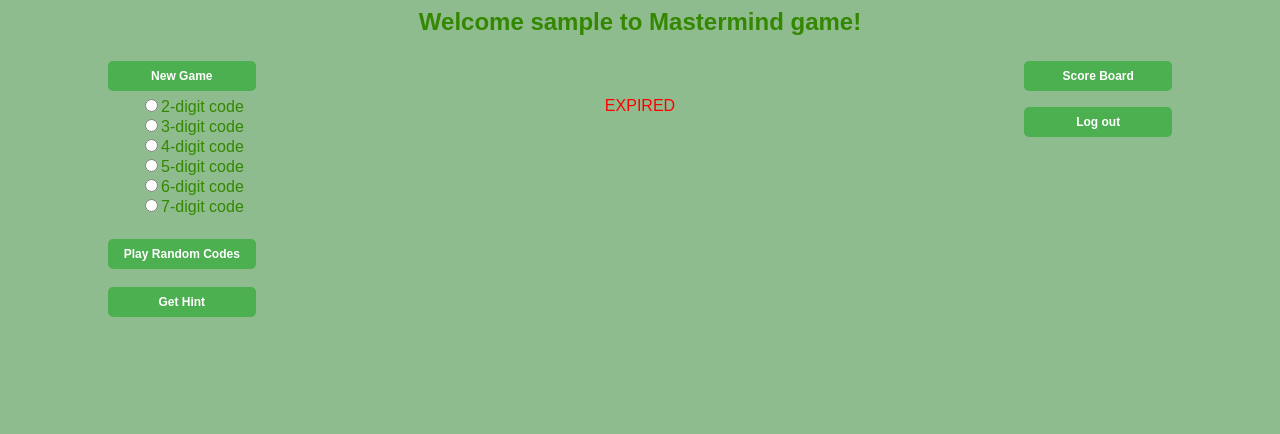
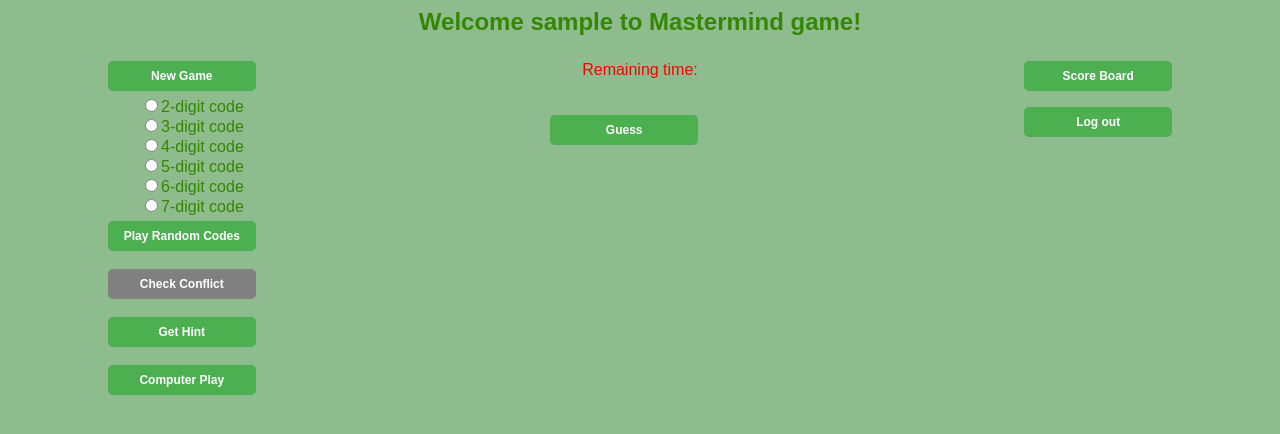
Before and after one commit to LilyLinhLan/mastermind, a Flask app: page /game/1 in a window 1280 px wide. Shown: the top 434 px of the page. Run offline with Flask 2, Linux system fonts and the light colour scheme; tables that the repository leaves empty hold one stand-in row (values such as "Sample post"); some libraries are stand-ins or nearby versions.

Commit message:
Implement two new features: check conflict for any guess and computer play in Javascript.

```diff
--- a/models/guess.py
+++ b/models/guess.py
@@ -14,11 +14,18 @@
     def new_guess(cls, gameid, guess_number, guess_value, secret_code):
         no_correct = 0
         no_partial_correct = 0
+        remaining_guess, remaining_result = [], []
         for index, value in enumerate(guess_value):
             if value == secret_code[index]:
                 no_correct += 1
-            elif value in secret_code:
-                no_partial_correct += 1
+            else:
+                remaining_guess.append(guess_value[index])
+                remaining_result.append(secret_code[index])
+        for value in remaining_guess:
+            if value in remaining_result:
+                no_partial_correct +=1
+                remaining_result.remove(value)
+
         guess = cls(gameid, guess_number, guess_value, no_correct, no_partial_correct)
         db.session.add(guess)
         db.session.commit()
--- a/static/css/style.css
+++ b/static/css/style.css
@@ -137,3 +137,7 @@
 .row-buttons {
     display: inline;
 }
+
+#guessbutton {
+    padding-left: 38%;
+}
--- a/static/js/game.js
+++ b/static/js/game.js
@@ -1,3 +1,66 @@
+var game = null;
+var current_guess = [];
+
+// Generate a next guess
+function nextGuess() {
+    var num_codes = gameSize();
+    var index = 0;
+    while (true) {
+        current_guess[index] += 1;
+        if (current_guess[index] < 8) {
+            break;
+        }
+        current_guess[index] = 0;
+        index += 1;
+        if (index >= num_codes) {
+            index = 0;
+            break;
+        }
+    }
+    var return_val = "";
+    for (var i = 0; i < current_guess.length; i++) {
+        return_val += current_guess[i]
+    }
+    return return_val;
+}
+
+function computerPlay() {
+    guess_value = '';
+    // First find a valid guess
+    while (true) {
+        guess_value = nextGuess();
+        if (isValidGuess(guess_value)) {
+            break;
+        }
+    }
+    // Only send valid guess to server
+    sendGuessRequest(guess_value);
+}
+
+// Renders the game page with the given gameinfo object from the server
+function renderGame(gameinfo) {
+    // Do not redirect if we are already in result page, otherwise, we have recursive reloading
+    if (!$(location).attr('href').includes("/result") && (gameinfo.status == 'WIN' || gameinfo.status == 'LOOSE')) {
+        $(location).attr('href', '/result?gameid=' + gameinfo.gameid); //redirect to results page
+    }
+
+    // Update the global var game
+    game = gameinfo;
+
+
+    // Check the right radio button corresponding to the number of codes of the game
+    $("#" + gameinfo.num_codes + "_codes").attr("checked", true);
+
+    $('#guess').attr("disabled", true);
+    $('#checkconflict').attr("disabled", true);
+
+    // Render input table
+    renderInput(gameinfo.num_codes);
+
+    // Render history table
+    renderHistory(gameinfo);
+}
+
 // Creates a game with a given number of codes
 function createGame(num_code) {
     $.post('/new_game2',
@@ -15,7 +78,7 @@
 // Plays game with a list of random codes
 function playRandom() {
     var num_code = gameSize();
-    for (i=1; i< num_code +1; i++) {
+    for (i = 1; i< num_code + 1; i++) {
         setInput(i, Math.floor(Math.random() * 7), num_code)
     }
 }
@@ -73,8 +136,62 @@
         }
     }
     if (enabled) {
-        // Submit a guess if all input codes are ready
-        submitGuess();
+        $('#guess').attr("disabled", false);
+        $('#checkconflict').attr("disabled", false);
+    }
+}
+
+
+// Checks if a new guess matches with a single history guess.
+// A guess can not be the solution if the numbers of correct digits and partial correct digits
+// computed by comparing it with the history guess do not match with the history results
+function matchHistoryGuess(history_guess_obj, new_guess) {
+    // First we pretend the new guess is the solution and compute the numbers of
+    // correct digits and partial correct digits for the history guess
+    var no_correct = 0;
+    var no_partial_correct = 0;
+    var remaining_history_guess_obj = [];
+    var remaining_new_guess = [];
+    for(i=0; i < history_guess_obj.guess_value.length; i++) {
+        if (new_guess.charAt(i) == history_guess_obj.guess_value.charAt(i)) {
+            no_correct+=1;
+        } else {
+            remaining_history_guess_obj.push(new_guess.charAt(i));
+            remaining_new_guess.push(history_guess_obj.guess_value.charAt(i));
+        }
+    }
+    for(i=0; i< remaining_history_guess_obj.length; i++) {
+        var index = remaining_new_guess.indexOf(remaining_history_guess_obj[i]);
+        if (index >= 0) {
+            no_partial_correct+=1;
+            remaining_new_guess.splice(index, 1);
+        }
+    }
+
+    // The compare the computed results with the history results
+    return history_guess_obj.no_correct == no_correct && history_guess_obj.no_partial_correct == no_partial_correct;
+}
+
+// Checks if a new guess is valid or not. If a guess is the solution, it should
+// match all history guesses
+function isValidGuess(new_guess) {
+    for (var i=0; i < game.guesses.length; i++) {
+        if (!matchHistoryGuess(game.guesses[i], new_guess)) {
+            return false;
+        }
+    }
+    return true;
+}
+
+function checkConflict() {
+    new_guess = getUserCode();
+    $("#guess_${guess.guess_number}").html("");
+    for (var i=0; i < game.guesses.length; i++) {
+       if (matchHistoryGuess(game.guesses[i], new_guess)) {
+            $(`#guess_${i+1}`).css( "background-color", "green" )
+       } else {
+            $(`#guess_${i+1}`).css( "background-color", "red" )
+       }
     }
 }
 
@@ -82,6 +199,10 @@
 var timer = function() {
     // Get today's date and time
     var now = new Date().getTime();
+
+    // Get expired time for the game
+    var expiredTime = new Date(game.expired).getTime();
+
     // Find the distance between now and the count down date
     var remaining = expiredTime - now;
 
@@ -111,5 +232,11 @@
         function(data, status) {
             var gameinfo = JSON.parse(data);
             renderGame(gameinfo);
+            // Set the random starting code for computer play
+            num_codes = gameSize();
+            current_guess = [];
+            for (var i = 0; i < num_codes; i++) {
+                current_guess.push(Math.floor(Math.random() * 7));
+            }
         });
 });
--- a/static/js/table.js
+++ b/static/js/table.js
@@ -7,27 +7,6 @@
     "5": "purple",
     "6": "yellow",
     "7": "teal"
-}
-
-var expiredTime = null;
-
-// Renders the game page with the given gameinfo object from the server
-function renderGame(gameinfo) {
-    // Do not redirect if we are already in result page, otherwise, we have recursive reloading
-    if (!$(location).attr('href').includes("/result") && (gameinfo.status == 'WIN' || gameinfo.status == 'LOOSE')) {
-        $(location).attr('href', '/result?gameid=' + gameinfo.gameid); //redirect to results page
-    }
-
-    expiredTime = new Date(gameinfo.expired).getTime();
-
-    // Check the right radio button corresponding to the number of codes of the game
-    $("#" + gameinfo.num_codes + "_codes").attr("checked", true);
-
-    // Render input table
-    renderInput(gameinfo.num_codes);
-
-    // Render history table
-    renderHistory(gameinfo);
 }
 
 function renderInput(num_codes) {
@@ -70,7 +49,7 @@
 
     // Render a row for each guess
     gameinfo.guesses.forEach(function(guess) {
-        var rowToAppend = `<tr> <td> ${guess.guess_number} </td>`;
+        var rowToAppend = `<tr> <td id="guess_${guess.guess_number}"> ${guess.guess_number} </td>`;
         for (var i = 0; i < gameinfo.num_codes; i++) {
             rowToAppend += `<td bgcolor=${color_map[guess.guess_value[i]]}> ${guess.guess_value[i]} </td>`;
         }
--- a/templates/game.html
+++ b/templates/game.html
@@ -30,21 +30,29 @@
                     <input id="7_codes" name="num_codes" class="radio" type="radio" value="7"
                            onclick="createGame(7)">7-digit code <br>
                 </div>
-
-                <br>
                 <button class="button" id="play_random" onclick="playRandom()" > Play Random Codes </button>
-                <br>  <br>
+                <br><br>
+                <button class="button" id="checkconflict" onclick="checkConflict()" disabled> Check Conflict </button>
+                <br><br>
                 <button class="button" id="get_hint" onclick="getHint()" > Get Hint </button>
+                <br><br>
+                <button class="button" id="computerplay" onclick="computerPlay()"> Computer Play </button>
             </div>
 
             <div class="center child">
+                <div id="timer" style="color:red" align="center">Remaining time: </div>
                 <div class="firsttab">
                     <table id="colortable" class="colortab"> </table>
+
                     <br>
                     <table id="colorinput" class="colortab"> </table>
                 </div>
                 <br>
-                <div id="timer" style="color:red" align="center">Remaining time: </div>
+
+                <div id="guessbutton">
+                    <button class="button" id="guess" onclick="submitGuess()" > Guess </button>
+                </div>
+
                 <br>
                 <table id="history" class="mastermindtable"> </table>
             </div>
```
